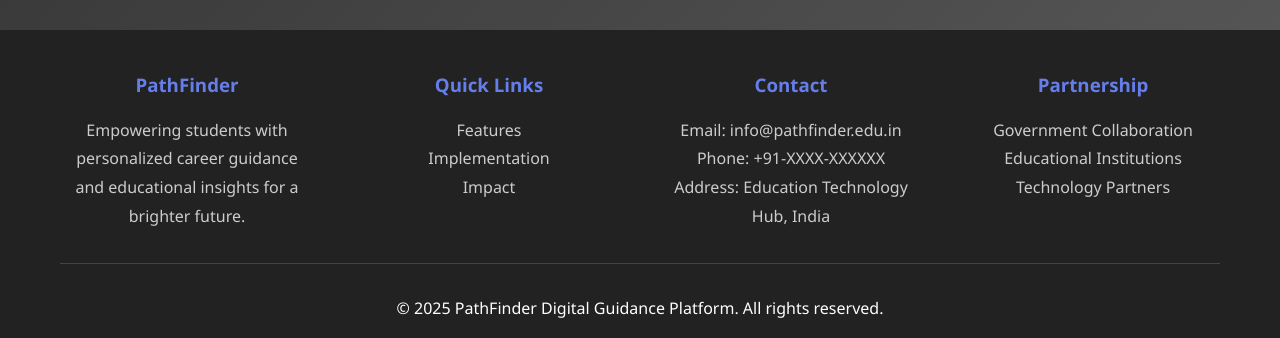
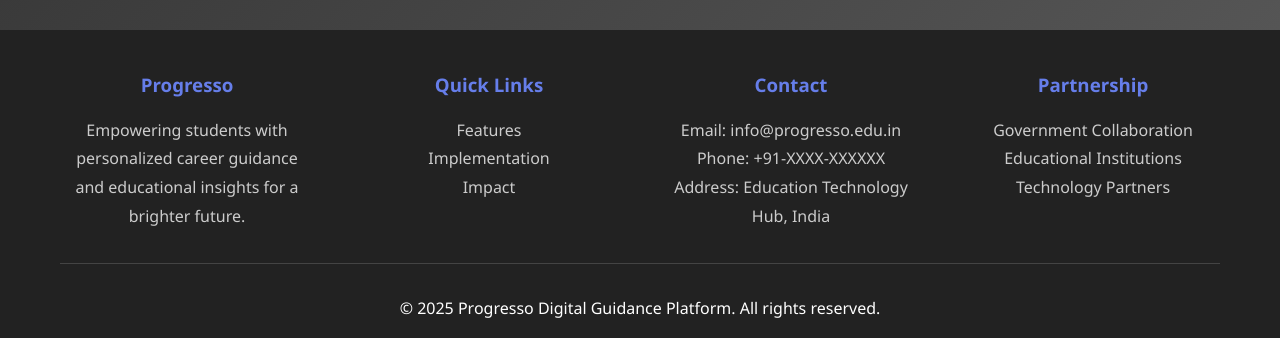
Before and after one commit to Angiljain/one-stop-personalized-carrier-education-advisor, a plain HTML site: page index.html in a window 1280 px wide. Shown: the part 5231-5569 px from the top of the page. Drawn offline with Linux system fonts and the light colour scheme.

Commit message:
Update index.html

```diff
--- a/index.html
+++ b/index.html
@@ -709,7 +709,7 @@
         <div class="container">
             <div class="footer-content">
                 <div class="footer-section">
-                    <h3>PathFinder</h3>
+                    <h3>Progresso</h3>
                     <p>Empowering students with personalized career guidance and educational insights for a brighter future.</p>
                 </div>
 
@@ -722,7 +722,7 @@
 
                 <div class="footer-section">
                     <h3>Contact</h3>
-                    <p>Email: info@pathfinder.edu.in</p>
+                    <p>Email: info@progresso.edu.in</p>
                     <p>Phone: +91-XXXX-XXXXXX</p>
                     <p>Address: Education Technology Hub, India</p>
                 </div>
@@ -735,7 +735,7 @@
                 </div>
             </div>
             <hr style="border: none; height: 1px; background: #444; margin: 2rem 0;">
-            <p>&copy; 2025 PathFinder Digital Guidance Platform. All rights reserved.</p>
+            <p>&copy; 2025 Progresso Digital Guidance Platform. All rights reserved.</p>
         </div>
     </footer>
 
```
